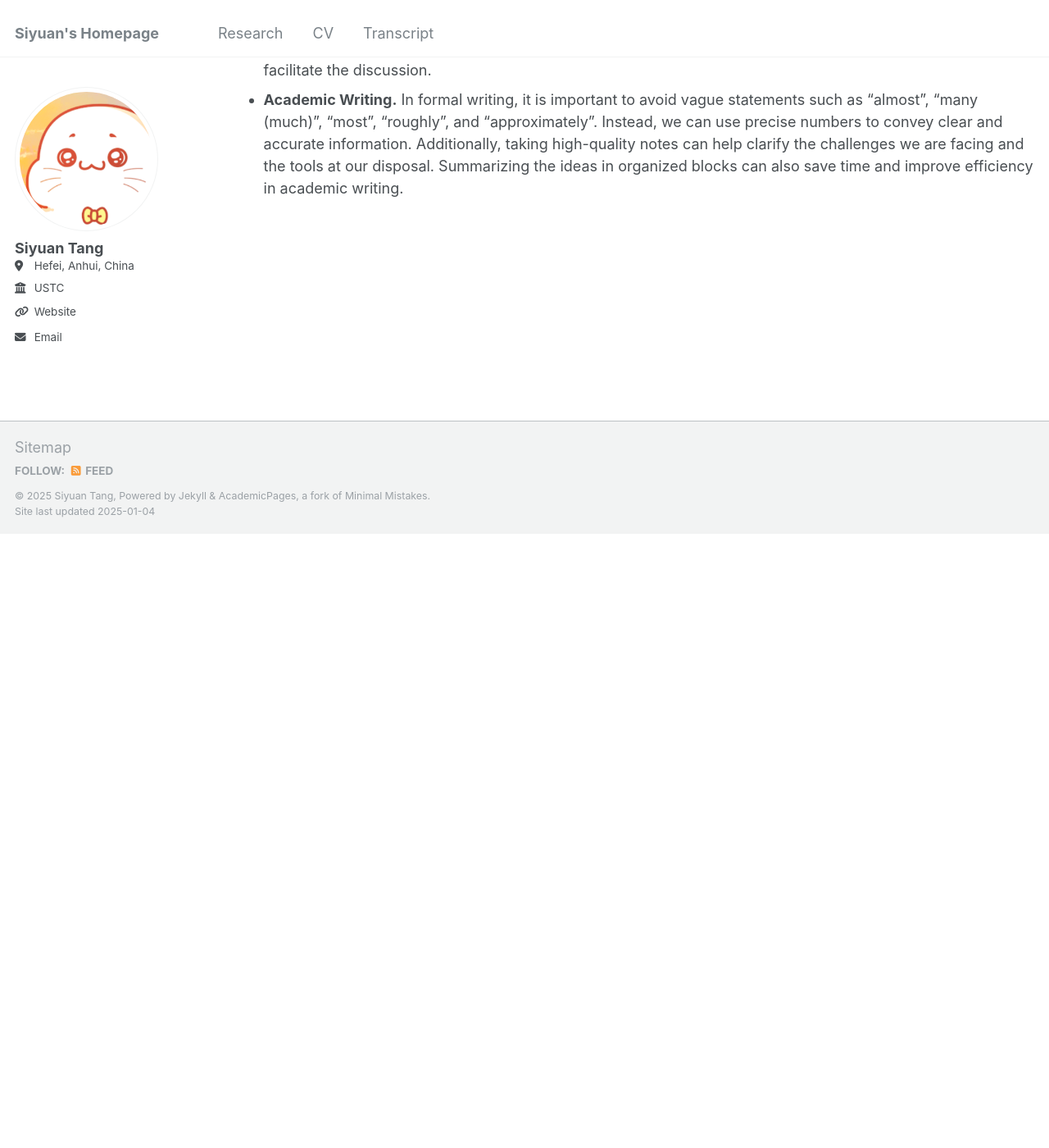
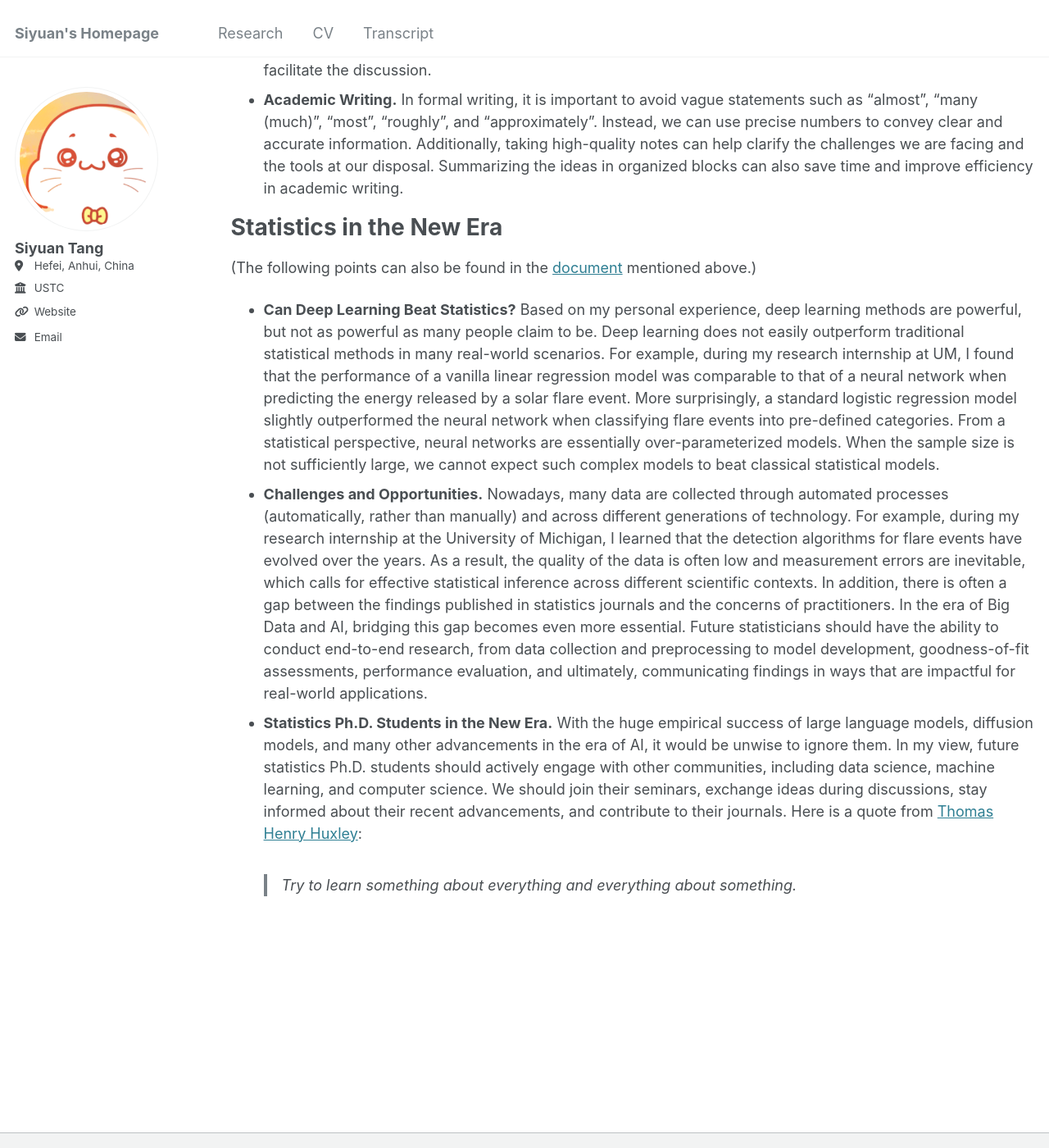
Before and after one commit to jacktangsy/jacktangsy.github.io, a Jekyll site: the page built from _pages/research.md, in a window 1280 px wide and 1400 px high, scrolled down 828 px. Shown: the whole window at 82% size. Built offline with Jekyll 4.4.1, drawn with Linux system fonts in a browser that asks for light colours; before the commit the page ends 1480 px from its top, so only the background shows below that.

Commit message:
Update research.md

```diff
--- a/_pages/research.md
+++ b/_pages/research.md
@@ -27,3 +27,12 @@ Suggestions/Lessons for Conducting Research
 - **Simulation Studies.** When faced with challenges or counterintuitive results in real-data analysis, conducting simulation studies with synthetic data can often provide valuable insights and validate the reasoning.
 - **Communication and Cooperation.** Cooperation is essential in modern research. Good researchers should always save their collaborators' time and communicate effectively. For example, preparing a brief document summarizing key points from the previous meeting, recent progress, and current questions can greatly facilitate the discussion.
 - **Academic Writing.** In formal writing, it is important to avoid vague statements such as "almost", "many (much)", "most", "roughly", and "approximately". Instead, we can use precise numbers to convey clear and accurate information. Additionally, taking high-quality notes can help clarify the challenges we are facing and the tools at our disposal. Summarizing the ideas in organized blocks can also save time and improve efficiency in academic writing.
+
+Statistics in the New Era
+====
+(The following points can also be found in the <a href="https://jacktangsy.github.io/files/Understanding_of_Research.pdf" target="_blank">document</a> mentioned above.)
+
+- **Can Deep Learning Beat Statistics?** Based on my personal experience, deep learning methods are powerful, but not as powerful as many people claim to be. Deep learning does not easily outperform traditional statistical methods in many real-world scenarios. For example, during my research internship at UM, I found that the performance of a vanilla linear regression model was comparable to that of a neural network when predicting the energy released by a solar flare event. More surprisingly, a standard logistic regression model slightly outperformed the neural network when classifying flare events into pre-defined categories. From a statistical perspective, neural networks are essentially over-parameterized models. When the sample size is not sufficiently large, we cannot expect such complex models to beat classical statistical models.
+- **Challenges and Opportunities.** Nowadays, many data are collected through automated processes (automatically, rather than manually) and across different generations of technology. For example, during my research internship at the University of Michigan, I learned that the detection algorithms for flare events have evolved over the years. As a result, the quality of the data is often low and measurement errors are inevitable, which calls for effective statistical inference across different scientific contexts. In addition, there is often a gap between the findings published in statistics journals and the concerns of practitioners. In the era of Big Data and AI, bridging this gap becomes even more essential. Future statisticians should have the ability to conduct end-to-end research, from data collection and preprocessing to model development, goodness-of-fit assessments, performance evaluation, and ultimately, communicating findings in ways that are impactful for real-world applications.
+- **Statistics Ph.D. Students in the New Era.** With the huge empirical success of large language models, diffusion models, and many other advancements in the era of AI, it would be unwise to ignore them. In my view, future statistics Ph.D. students should actively engage with other communities, including data science, machine learning, and computer science. We should join their seminars, exchange ideas during discussions, stay informed about their recent advancements, and contribute to their journals. Here is a quote from <a href="https://en.wikipedia.org/wiki/Thomas_Henry_Huxley" target="_blank">Thomas Henry Huxley</a>:
+  > Try to learn something about everything and everything about something.
```
